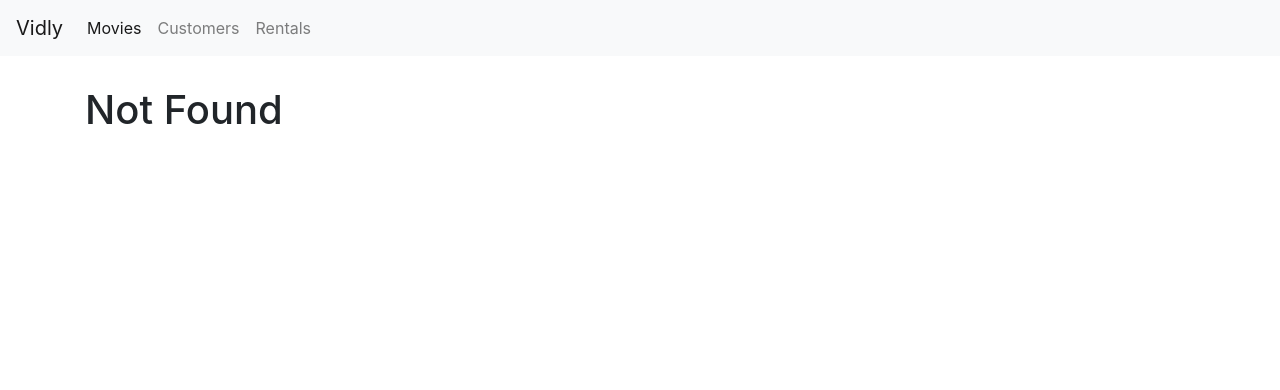
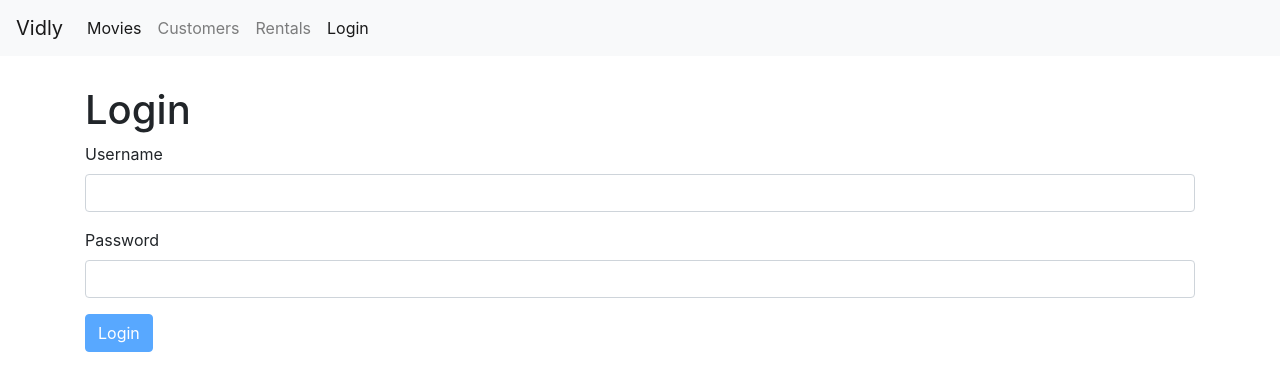
Before and after one commit to doraby/vidly, a React (Create React App) app: page /login in a window 1280 px wide. Before the commit this address led to /not-found. Shown: the top 390 px of the page. Built offline with nearby package versions, Linux system fonts and the light colour scheme.

Commit message:
Pagination finish

```diff
--- a/package.json
+++ b/package.json
@@ -4,6 +4,7 @@
   "private": true,
   "dependencies": {
     "bootstrap": "^4.1.1",
+    "joi-browser": "^13.4.0",
     "lodash": "^4.17.10",
     "prop-types": "^15.6.2",
     "react": "^16.7.0",
--- a/src/App.js
+++ b/src/App.js
@@ -1,5 +1,6 @@
 import React, {Component} from 'react';
 import {Route, Redirect, Switch} from 'react-router-dom';
+import LoginForm from "./components/loginForm";
 import Customers from "./components/customers";
 import Movies from "./components/movies";
 import Rentals from "./components/rentals";
@@ -15,6 +16,7 @@ class App extends Component {
                 <NavBar />
                 <main className="container">
                     <Switch>
+                        <Route path="/login" component={LoginForm}></Route>
                         <Route path="/movies/:id" component={MovieForm}></Route>
                         <Route path="/movies" component={Movies}></Route>
                         <Route path="/customers" component={Customers}></Route>
--- /dev/null
+++ b/src/components/common/input.jsx
@@ -0,0 +1,20 @@
+import React from 'react';
+
+const Input = ({ name, label, value, onChange,error }) => {
+    return (
+        <div className="form-group">
+            <label htmlFor={name}>{label}</label>
+            <input
+                value={value}
+                onChange={onChange}
+                id={name}
+                name={name}
+                type="text"
+                className="form-control"
+            />
+            {error && <div className="alert alert-danger">{error}</div>}
+        </div>
+    );
+};
+
+export default Input;
--- /dev/null
+++ b/src/components/loginForm.jsx
@@ -0,0 +1,86 @@
+import React, {Component} from 'react';
+import Joi from "joi-browser";
+import Input from './common/input';
+
+class LoginForm extends Component {
+    state ={
+        account: {username: "", password: ""},
+        errors: {}
+    }
+
+    schema = {
+        username: Joi.string().required().label('Username'),
+        password: Joi.string().required().label('Password'),
+    }
+
+    validate = () => {
+        const options = {abortEarly: false};
+        const {error} = Joi.validate(this.state.account, this.schema, options);
+        if (!error) return null;
+
+        const errors = {};
+        for (let item of error.details) errors[item.path[0]] = item.message;
+        return errors;
+    };
+
+    validateProperty = ({ name, value}) => {
+        const obj = {[name]: value};
+        const schema = {[name]: this.schema[name]};
+        const {error} = Joi.validate(obj, schema);
+        return error ? error.details[0].message : null;
+    }
+
+    handleSubmit = e => {
+        e.preventDefault();
+
+        const errors = this.validate();
+        this.setState({ errors: errors || {} });
+        if (errors) return;
+        //call to server
+        console.log('Submitted');
+    }
+
+    handleChange = ({currentTarget: input}) => {
+        const errors = {...this.state.errors};
+        const errorMessage = this.validateProperty(input);
+        if (errorMessage) errors[input.name] = errorMessage;
+        else delete errors[input.name];
+
+        const account = {...this.state.account};
+        account[input.name] = input.value;
+        this.setState({ account, errors});
+    }
+
+    render() {
+        const {account,errors} = this.state;
+        return (
+            <div>
+                <h1> Login </h1>
+                <form onSubmit={this.handleSubmit}>
+                    <Input
+                        name="username"
+                        value={account.username}
+                        label="Username"
+                        onChange={this.handleChange}
+                        error={errors.username}
+                    />
+                    <Input
+                        name="password"
+                        value={account.password}
+                        label="Password"
+                        onChange={this.handleChange}
+                        error={errors.password}
+
+                    />
+
+                    <button
+                        disabled={this.validate()}
+                        className="btn btn-primary">Login</button>
+                </form>
+            </div>
+
+        );
+    }
+}
+
+export default LoginForm;
--- a/src/components/navbar.jsx
+++ b/src/components/navbar.jsx
@@ -19,6 +19,9 @@ const NavBar = () => {
                     <li className="nav-item">
                         <NavLink className="nav-link" to="/rentals">Rentals</NavLink>
                     </li>
+                    <li className="nav-item">
+                        <NavLink className="nav-link" to="/login">Login</NavLink>
+                    </li>
 
                 </ul>
             </div>
```
Also changed, not shown: 1 other file (tests, documents, lock files or other folders).
